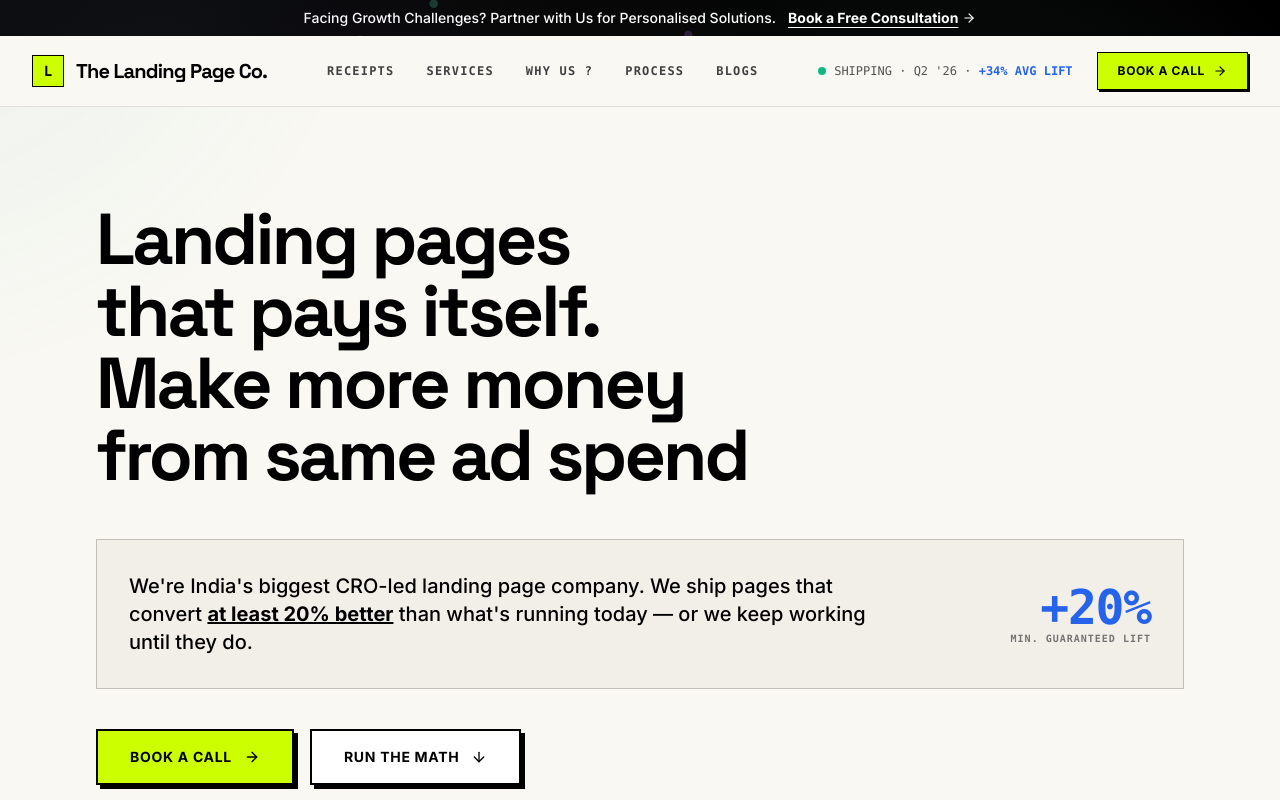
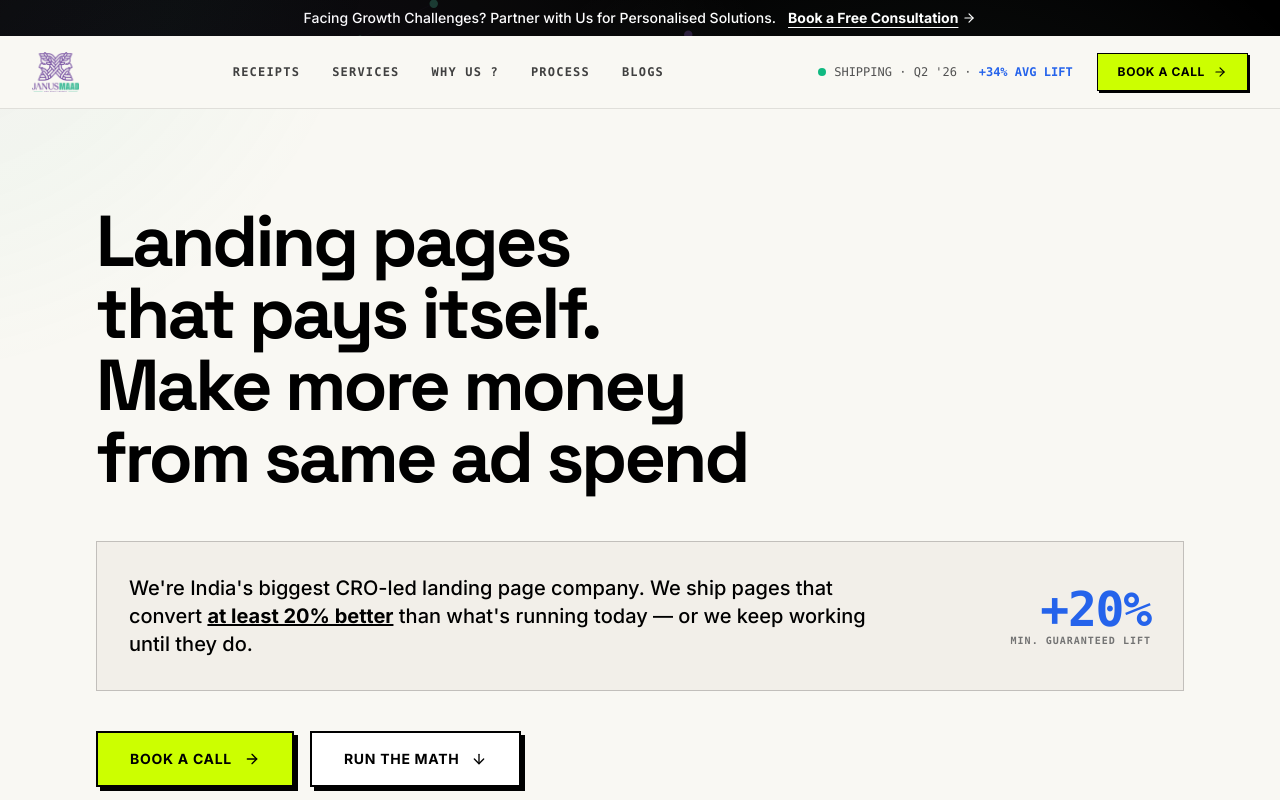
Before and after one commit to Aaditya29112005/Janusmaad-, a Next.js app: page / in a window 1280 px wide. Shown: the top 800 px of the page. Built offline with nearby package versions, Linux system fonts and the light colour scheme.

Commit message:
feat: add official Janusmaad logo assets to public and update navbar & footer

```diff
--- a/src/components/layout/Footer.tsx
+++ b/src/components/layout/Footer.tsx
@@ -35,8 +35,12 @@ export const Footer: React.FC = () => {
         <div className="grid grid-cols-1 md:grid-cols-2 lg:grid-cols-4 gap-12 mb-20">
 
           <div className="space-y-6">
-            <Link href="/" className="inline-block text-2xl font-bold font-heading">
-              JANUSMAAD.
+            <Link href="/" className="inline-block bg-white p-2 border border-neutral-700 rounded-sm">
+              <img
+                src="/JM_Logo_Alt.png"
+                alt="Janusmaad Logo"
+                className="h-10 w-auto object-contain"
+              />
             </Link>
             <p className="text-neutral-400 font-medium">
               We don't just do marketing. We deliver growth. Building enterprise-grade Customer Data Platforms (CDP), multi-touch attribution, and Search Everywhere Optimization.
--- a/src/components/layout/Navbar.tsx
+++ b/src/components/layout/Navbar.tsx
@@ -44,12 +44,11 @@ export const Navbar: React.FC = () => {
 
           {/* Left Brand Badge & Name */}
           <Link href="/" className="flex items-center gap-3 group">
-            <div className="w-8 h-8 bg-[#CCFF00] border border-black flex items-center justify-center font-mono font-black text-black text-sm">
-              L
-            </div>
-            <span className="font-heading font-black text-xl tracking-tight text-black group-hover:opacity-80 transition-opacity">
-              The Landing Page Co.
-            </span>
+            <img
+              src="/JM_Logo.png"
+              alt="Janusmaad Logo"
+              className="h-10 w-auto object-contain group-hover:opacity-90 transition-opacity"
+            />
           </Link>
 
           {/* Desktop Navigation Links */}
```
Also changed, not shown: public/JM_Logo.png (added), public/JM_Logo_Alt.png (added).
